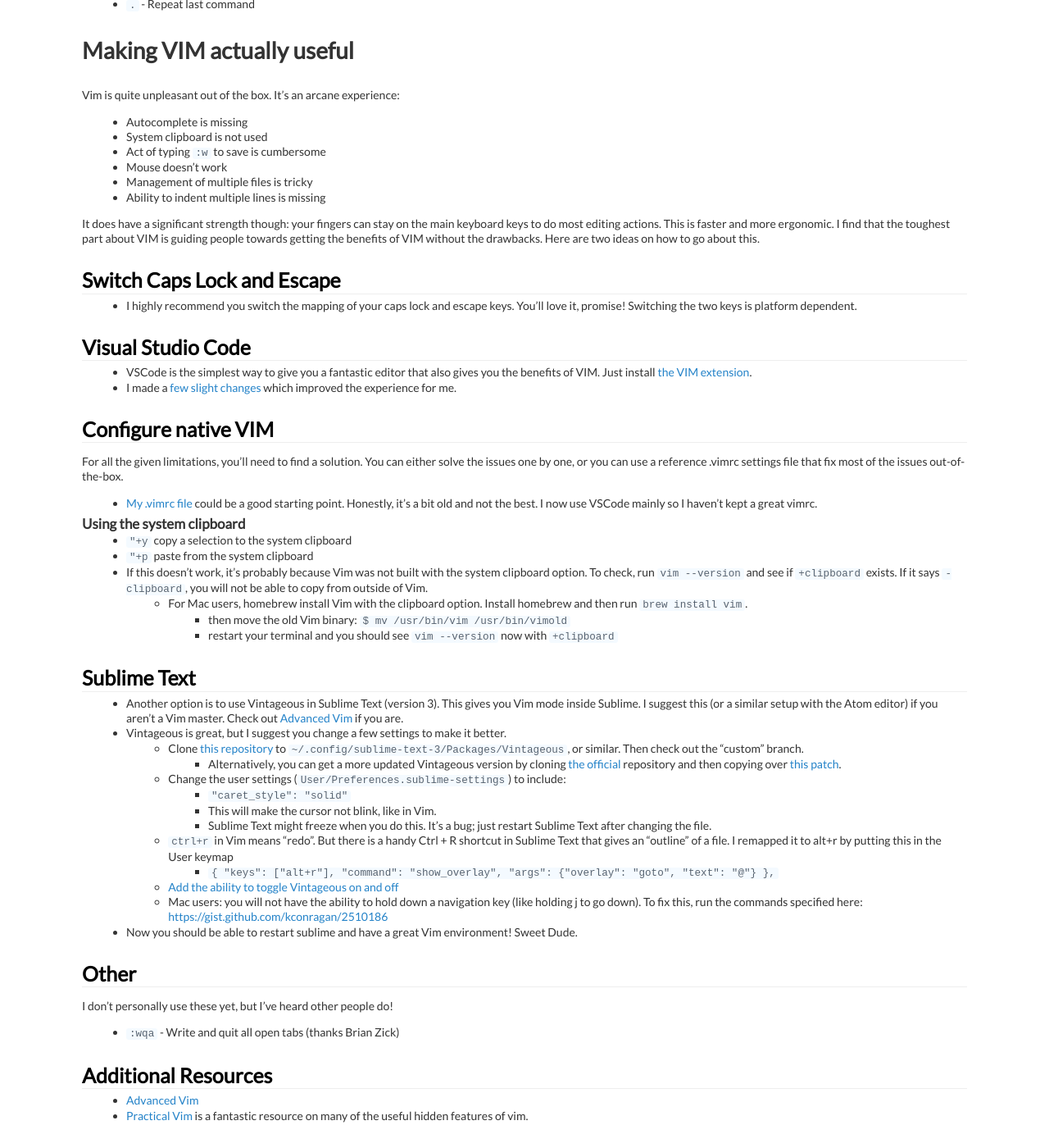
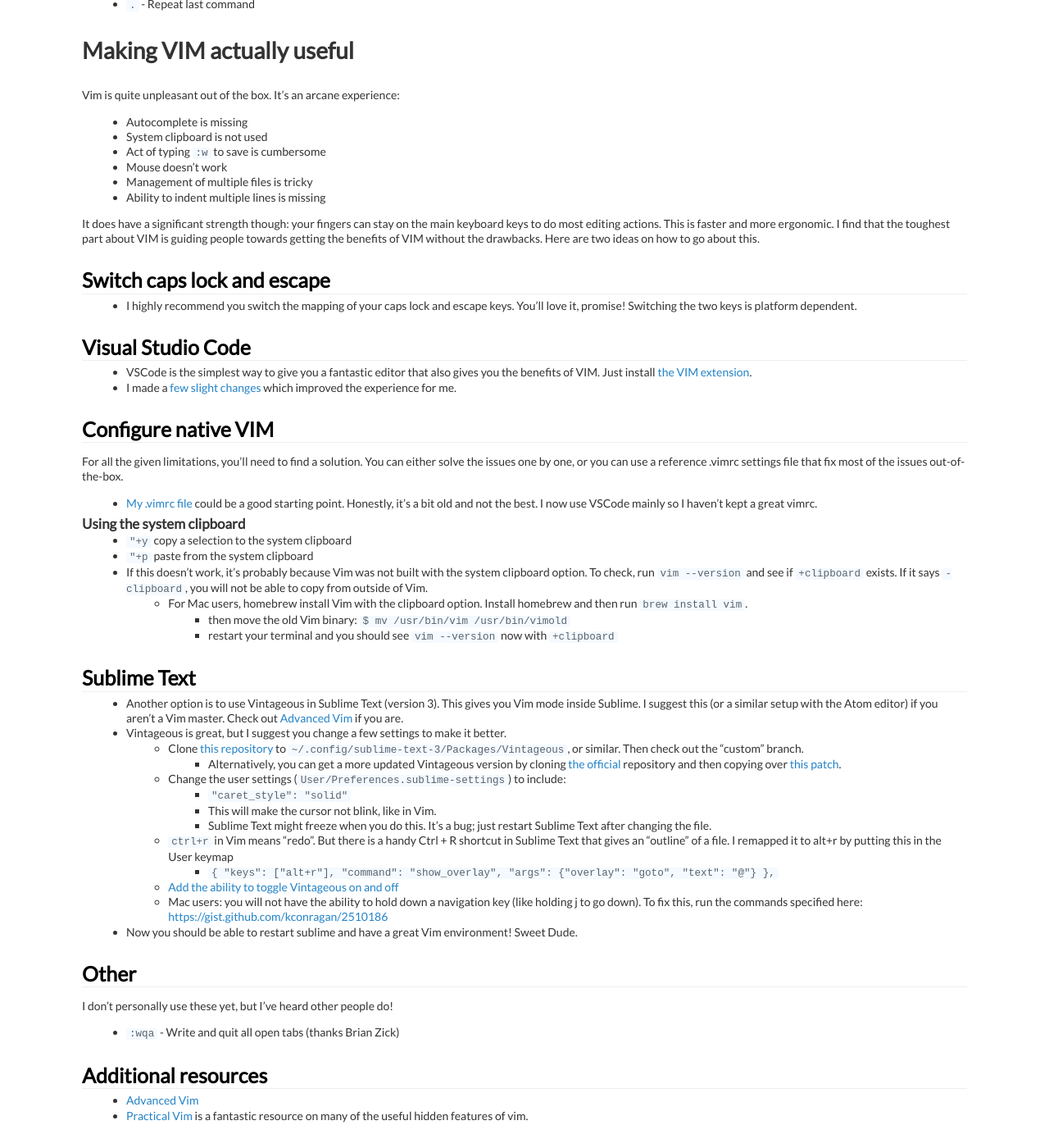
Before and after one commit to theicfire/vimsheet, a Jekyll site: the page built from index.md, in a window 1280 px wide and 1400 px high, scrolled down 2317 px. Shown: the whole window at 82% size. Built offline with Jekyll 4.4.1, drawn with Linux system fonts in a browser that asks for light colours.

Commit message:
Cleaning

```diff
--- a/index.md
+++ b/index.md
@@ -124,7 +124,7 @@
 
 It does have a significant strength though: your fingers can stay on the main keyboard keys to do most editing actions. This is faster and more ergonomic. I find that the toughest part about VIM is guiding people towards getting the benefits of VIM without the drawbacks. Here are two ideas on how to go about this.
 
-## Switch Caps Lock and Escape
+## Switch caps lock and escape
 * I highly recommend you switch the mapping of your caps lock and escape keys. You'll love it, promise! Switching the two keys is platform dependent.
 
 ## Visual Studio Code
@@ -165,6 +165,6 @@
 
 * `:wqa` - Write and quit all open tabs (thanks Brian Zick)
 
-## Additional Resources
+## Additional resources
 * [Advanced Vim](advanced.html)
 * [Practical Vim](http://www.amazon.com/Practical-Vim-Thought-Pragmatic-Programmers/dp/1934356980) is a fantastic resource on many of the useful hidden features of vim.
```
